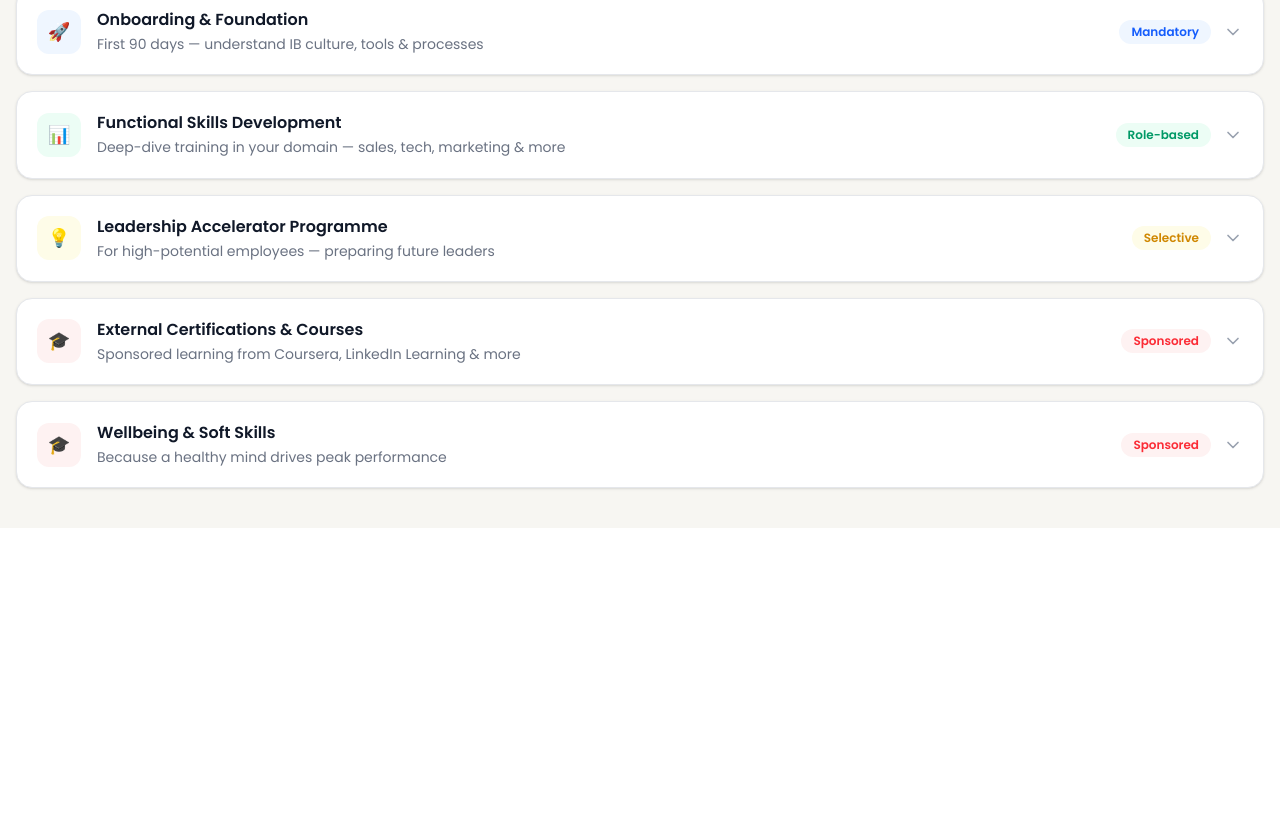
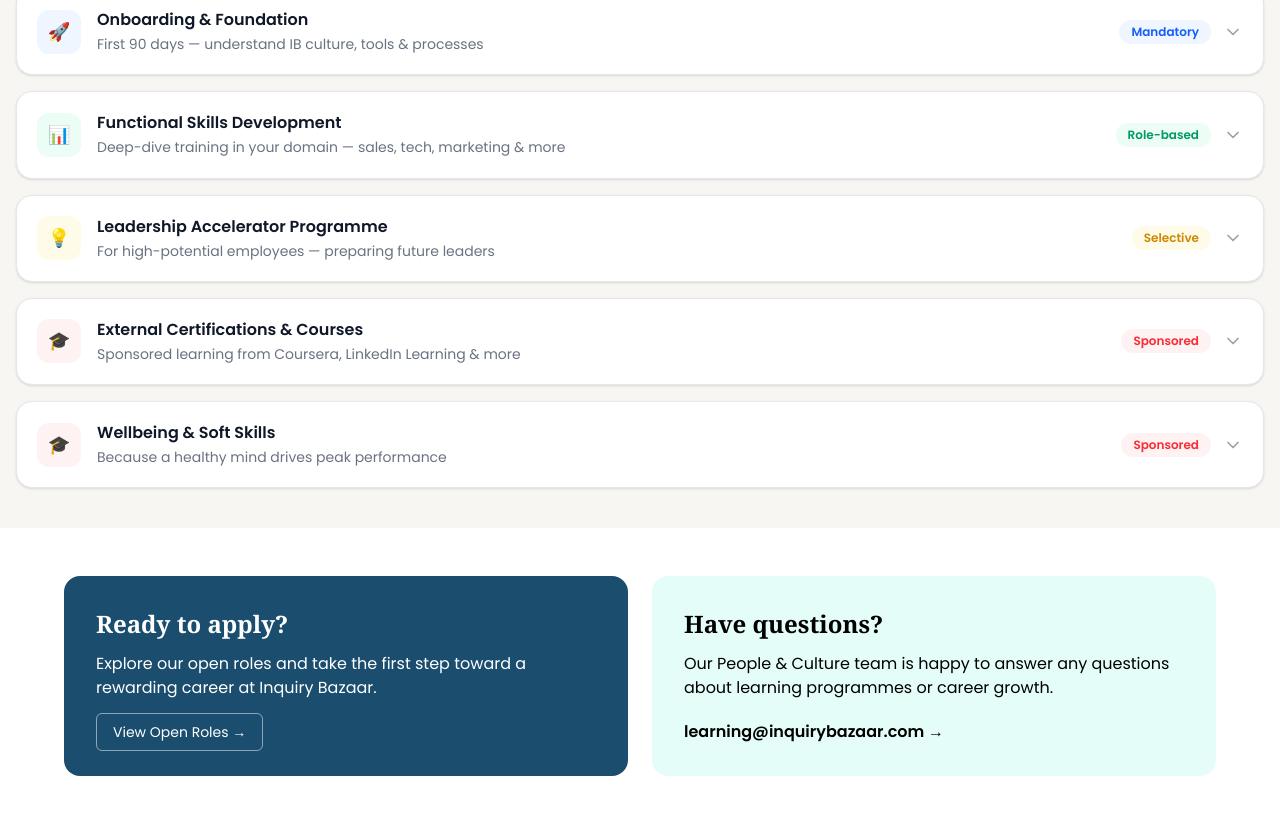
Before and after one commit to shruti0101/corporatesite, a Next.js app: page /learning-development in a window 1280 px wide. Shown: the part 1203-2017 px from the top of the page. Before the commit the page ends 1731 px from the top, so only its background shows below. Built offline with nearby package versions, Linux system fonts and the light colour scheme.

Commit message:
section added

```diff
--- a/app/learning-development/page.jsx
+++ b/app/learning-development/page.jsx
@@ -3,6 +3,7 @@
 import React from "react";
 import { ChevronDown } from "lucide-react";
 import { useState } from "react";
+import Link from "next/link";
 const page = () => {
   const stats = [
     { value: "94%", label: "Employee Satisfaction" },
@@ -20,12 +21,12 @@
       color: "blue",
       content:
         "A structured 90-day journey that helps new joiners hit the ground running. You'll meet leaders, shadow teams, and complete essential certifications.",
-      points:[
+      points: [
         "IB Culture & Values Orientation (Week 1)",
         "Role-specific Tool Training (Week 2–3)",
         "Cross-functional Team Shadowing (Month 1–2)",
-        "90-Day Check-in & Goal Setting (Month 3)"
-      ]
+        "90-Day Check-in & Goal Setting (Month 3)",
+      ],
     },
     {
       title: "Functional Skills Development",
@@ -35,13 +36,13 @@
       color: "green",
       content:
         "Domain-specific learning paths designed with input from industry experts and senior leaders. Includes both live workshops and self-paced modules.",
-      points:[
+      points: [
         "Advanced Excel & Data Analytics for Non-Tech Roles",
         "Solution Selling & Consultative Sales Techniques",
         "Agile & Scrum Fundamentals for Engineers",
         "Digital Marketing Certification (Google, Meta)",
-        "Financial Acumen for Business Professionals"
-      ]
+        "Financial Acumen for Business Professionals",
+      ],
     },
     {
       title: "Leadership Accelerator Programme",
@@ -51,13 +52,12 @@
       color: "yellow",
       content:
         "An intensive 6-month programme for top performers. Combines executive coaching, cross-functional projects, and leadership simulations with senior mentors.",
-      points:[
+      points: [
         "Strategic Thinking & Business Acumen Workshop",
         "People Management & Conflict Resolution",
         "Executive Presence & Communication Masterclass",
-        "Capstone Project: Present to the Leadership Team"
-
-      ]
+        "Capstone Project: Present to the Leadership Team",
+      ],
     },
     {
       title: "External Certifications & Courses",
@@ -67,12 +67,12 @@
       color: "red",
       content:
         "We sponsor up to ₹40,000 per employee per year for external learning. Employees simply apply, get approved, and learn — with no strings attached.",
-      points:[
+      points: [
         "PMP / PRINCE2 Project Management Certification",
         "AWS / GCP / Azure Cloud Certifications",
         "MBA / PGDM Tuition Assistance (Partial)",
-        "Language & Communication Courses"
-      ]
+        "Language & Communication Courses",
+      ],
     },
     {
       title: "Wellbeing & Soft Skills",
@@ -82,12 +82,12 @@
       color: "red",
       content:
         "We believe great professionals are well-rounded humans. Our soft skills and wellbeing track helps every employee show up as their best self.",
-      points:[
+      points: [
         "Mindfulness & Stress Management Sessions",
         "Effective Communication & Presentation Skills",
         "Time Management & Personal Productivity",
-        "Unconscious Bias & Inclusive Workplace Training"
-      ]
+        "Unconscious Bias & Inclusive Workplace Training",
+      ],
     },
   ];
 
@@ -181,7 +181,6 @@
                   >
                     {/* LEFT SIDE */}
                     <div className="flex items-start sm:items-center gap-3 sm:gap-4">
-
                       {/* Icon */}
                       <div
                         className={`w-10 h-10 sm:w-11 sm:h-11 rounded-xl flex items-center justify-center text-base sm:text-lg ${color.bg}`}
@@ -202,7 +201,6 @@
 
                     {/* RIGHT SIDE */}
                     <div className="flex items-center justify-between sm:justify-end gap-3 w-full sm:w-auto">
-
                       <span
                         className={`text-[10px] sm:text-xs font-semibold px-2 sm:px-3 py-1 rounded-full ${color.bg} ${color.text}`}
                       >
@@ -220,7 +218,9 @@
                   {/* Content */}
                   <div
                     className={`px-4 sm:px-5 transition-all duration-300 ease-in-out ${
-      isOpen ? "max-h-[300px] py-3 sm:py-4" : "max-h-0 overflow-hidden"
+                      isOpen
+                        ? "max-h-[300px] py-3 sm:py-4"
+                        : "max-h-0 overflow-hidden"
                     }`}
                   >
                     <p className="text-xs sm:text-sm text-gray-600 leading-relaxed mb-2">
@@ -229,7 +229,10 @@
 
                     <ul className="space-y-1">
                       {item.points.map((point, i) => (
-        <li key={i} className="text-xs sm:text-sm text-gray-700">
+                        <li
+                          key={i}
+                          className="text-xs sm:text-sm text-gray-700"
+                        >
                           <span className="font-bold text-lg">•</span> {point}
                         </li>
                       ))}
@@ -241,6 +244,48 @@
           </div>
         </div>
       </div>
+
+      <section className="py-6 md:py-12 px-4 sm:px-6 md:px-12">
+        <div className="max-w-6xl mx-auto grid grid-cols-1 md:grid-cols-2 gap-6">
+          {/* CARD 1 */}
+          <div className="bg-[#1A4D6E]  text-white rounded-2xl p-6 sm:p-8">
+            <h3 className="font-serif font-bold text-xl sm:text-2xl mb-3">
+              Ready to apply?
+            </h3>
+
+            <p className="text-white text-sm sm:text-base mb-5">
+              Explore our open roles and take the first step toward a rewarding
+              career at Inquiry Bazaar.
+            </p>
+
+            <Link
+             href={"/career"}
+              className="border border-white/50 text-white px-4 py-2 rounded-md text-sm hover:bg-white/10 transition"
+            >
+              View Open Roles →
+            </Link>
+          </div>
+
+          {/* CARD 2 */}
+          <div className="bg-teal-100/50 rounded-2xl p-6 sm:p-8">
+            <h3 className="font-bold font-serif text-xl sm:text-2xl mb-3">
+              Have questions?
+            </h3>
+
+            <p className="text-black text-sm sm:text-base mb-5">
+              Our People &amp; Culture team is happy to answer any questions
+              about learning programmes or career growth.
+            </p>
+
+            <a
+              href="mailto:learning@inquirybazaar.com"
+              className="text-[var(--teal)] font-semibold text-sm sm:text-base hover:underline"
+            >
+              learning@inquirybazaar.com →
+            </a>
+          </div>
+        </div>
+      </section>
     </div>
   );
 };
```
Lines whose indentation alone changed are shown as unchanged.
